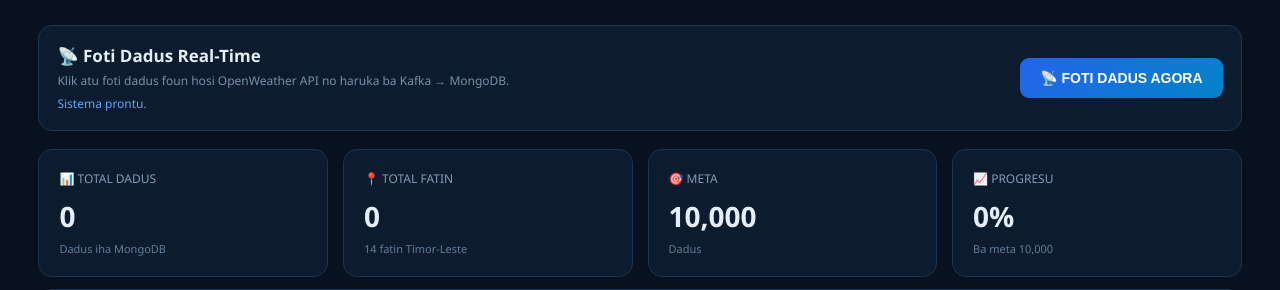
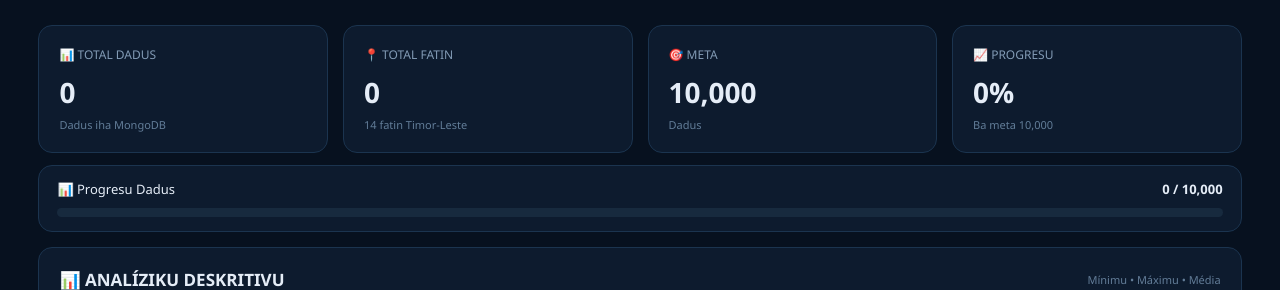
Before and after one commit to DicLuX-77/weather-timor-leste, a Flask app: page / in a window 1280 px wide. Shown: the part 108-398 px from the top of the page. Run offline with Flask 3, Linux system fonts and the light colour scheme; data that the repository does not hold is empty.

Commit message:
Update index.html

```diff
--- a/dashboard/templates/index.html
+++ b/dashboard/templates/index.html
@@ -747,38 +747,6 @@ Monitorizasaun tempu no kualidade ar iha Timor-Leste
 <main class="container">
 
 
-<!-- BUTTON -->
-
-<div class="action">
-
-<div class="action-text">
-
-<h2>
-📡 Foti Dadus Real-Time
-</h2>
-
-<p>
-Klik atu foti dadus foun hosi OpenWeather API
-no haruka ba Kafka → MongoDB.
-</p>
-
-<div id="statusMessage">
-Sistema prontu.
-</div>
-
-</div>
-
-
-<button
-id="ambilButton"
-onclick="ambilDadus()">
-
-📡 FOTI DADUS AGORA
-
-</button>
-
-</div>
-
 
 <!-- MAIN CARDS -->
 
```
